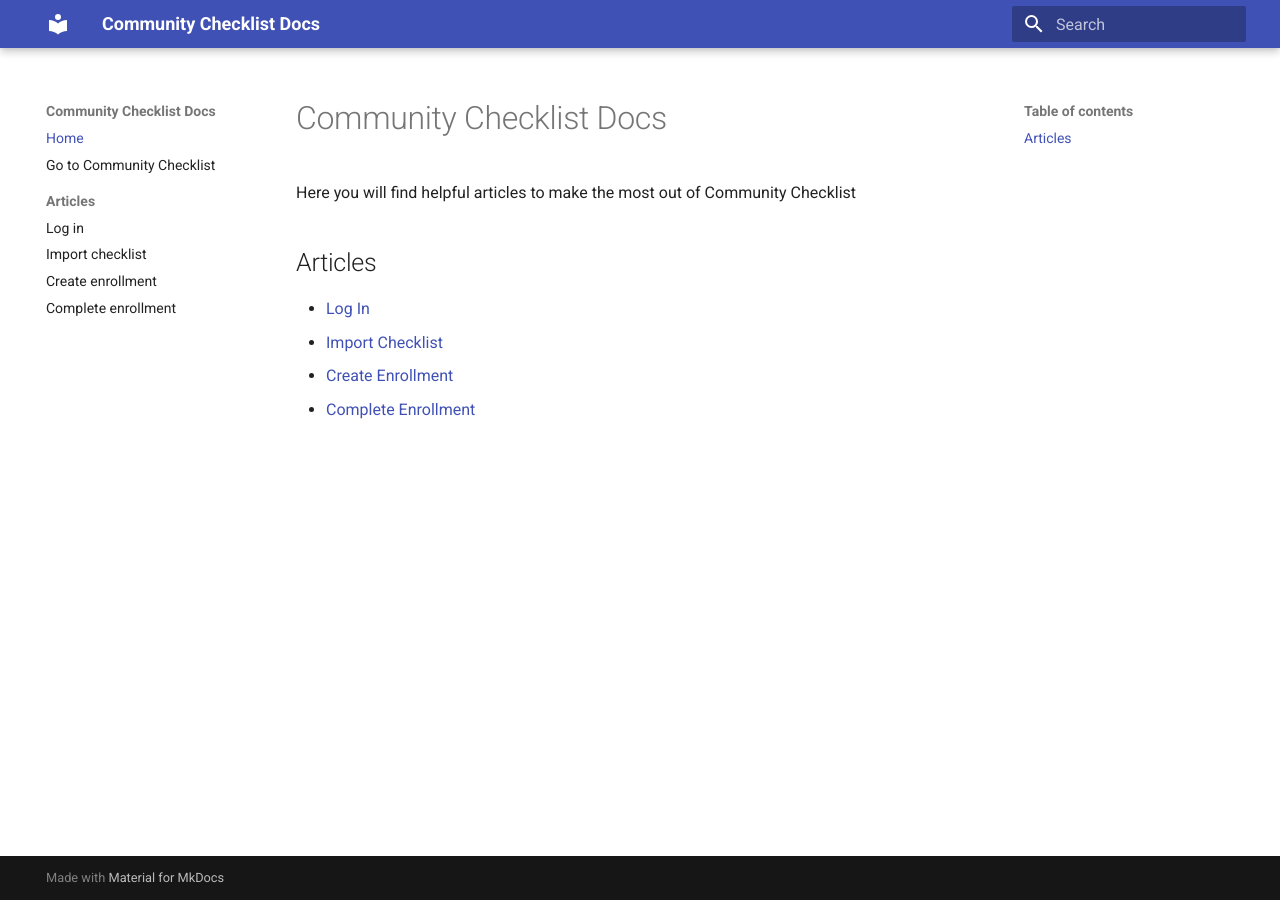
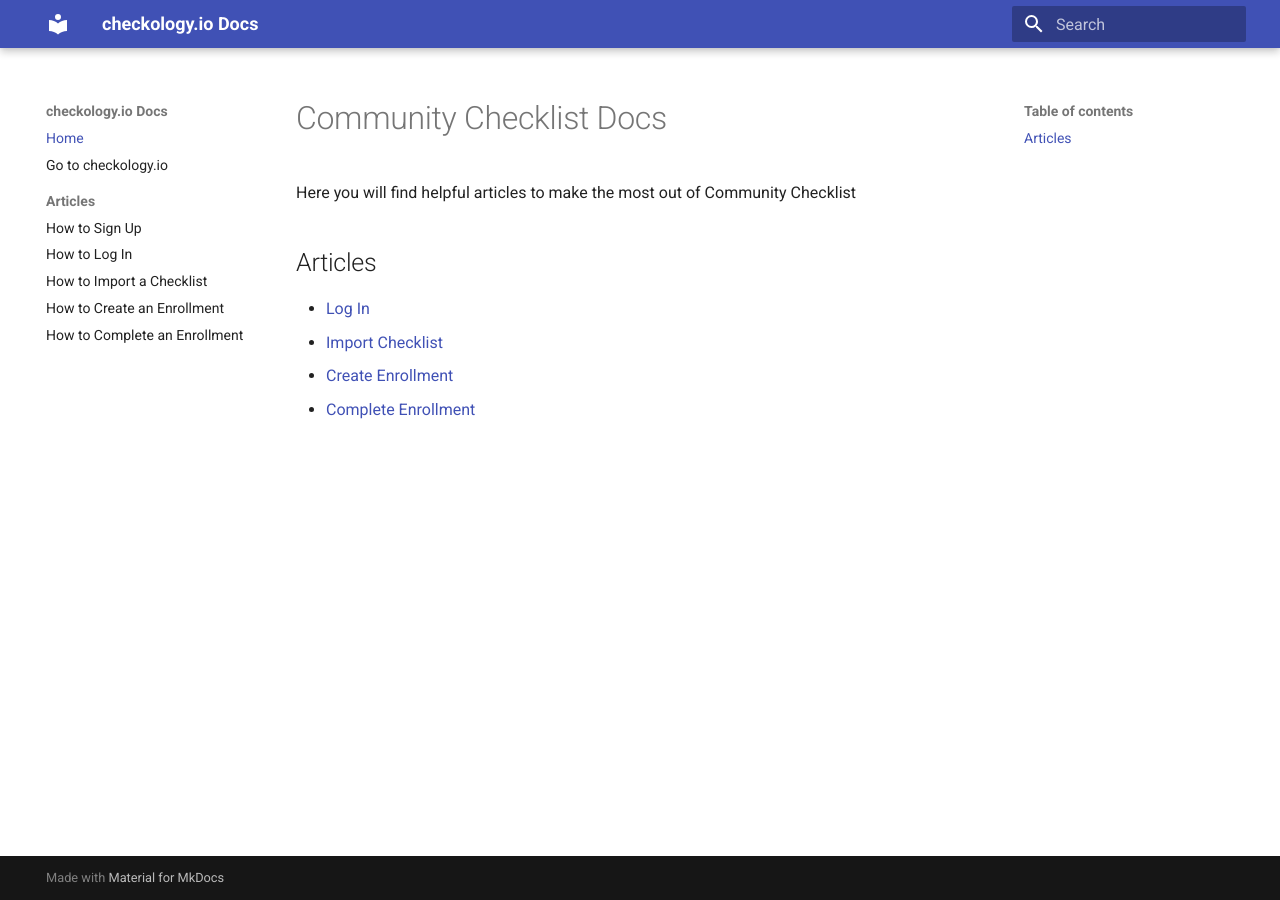
Before and after one commit to arpm/community-checklist-doc, an MkDocs documentation site: the page built from docs/index.md, in a window 1280 px wide. Built offline with MkDocs 1.6.1 and Material for MkDocs 9.7.7, drawn with Linux system fonts in a browser that asks for light colours.

Commit message:
Update index.md and mkdocs.yml

```diff
--- a/mkdocs.yml
+++ b/mkdocs.yml
@@ -1,14 +1,15 @@
-site_name: Community Checklist Docs
+site_name: checkology.io Docs
 dev_addr: 127.0.0.1:8001
-nav:
-  - Home: index.md
-  - Go to Community Checklist: https://communitychecklist.org
-  - Articles:
-    - Log in: log_in.md
-    - Import checklist: import_checklist.md
-    - Create enrollment: create_enrollment.md
-    - Complete enrollment: complete_sabbatical_application_enrollment.md
 theme:
   name: material
   features:
     - navigation.sections
+nav:
+  - Home: index.md
+  - Go to checkology.io: https://checkology.io
+  - Articles:
+    - How to Sign Up: sign_up.md
+    - How to Log In: log_in.md
+    - How to Import a Checklist: import_checklist.md
+    - How to Create an Enrollment: create_enrollment.md
+    - How to Complete an Enrollment: complete_enrollment.md
```
Also changed, not shown: index.md (added, +5 -0 lines).
